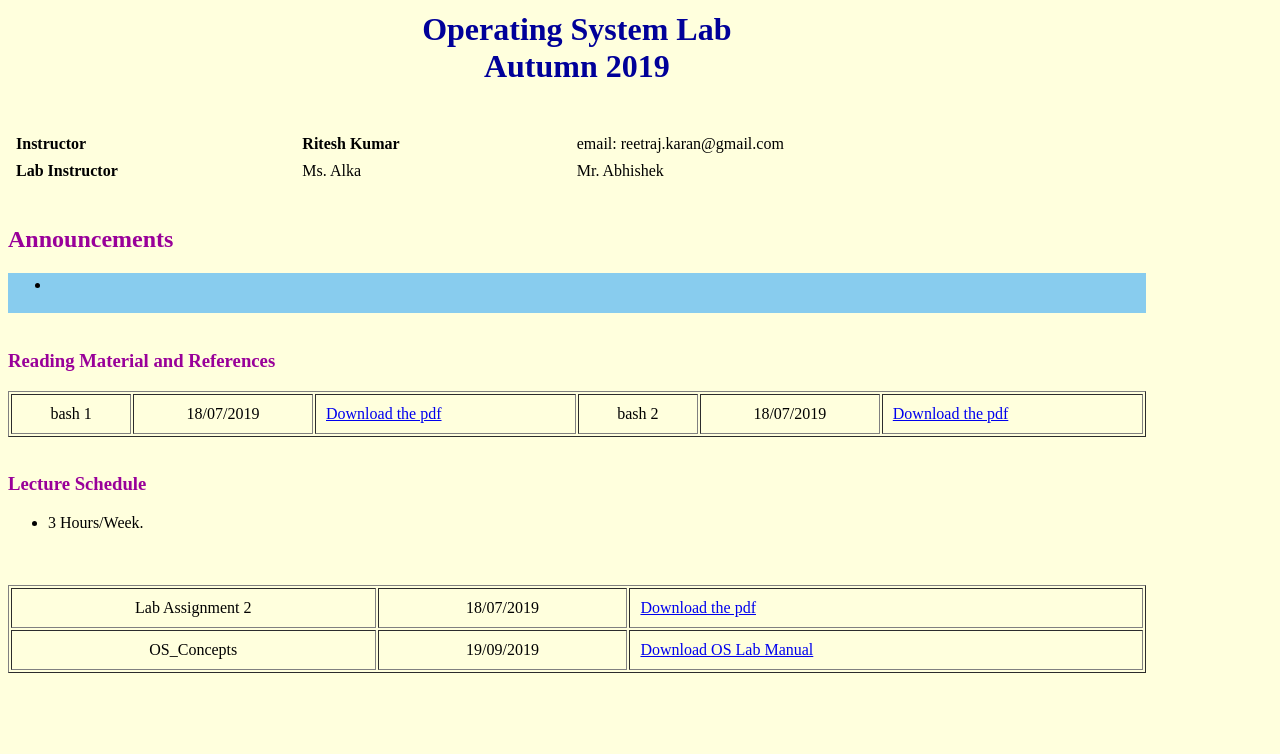
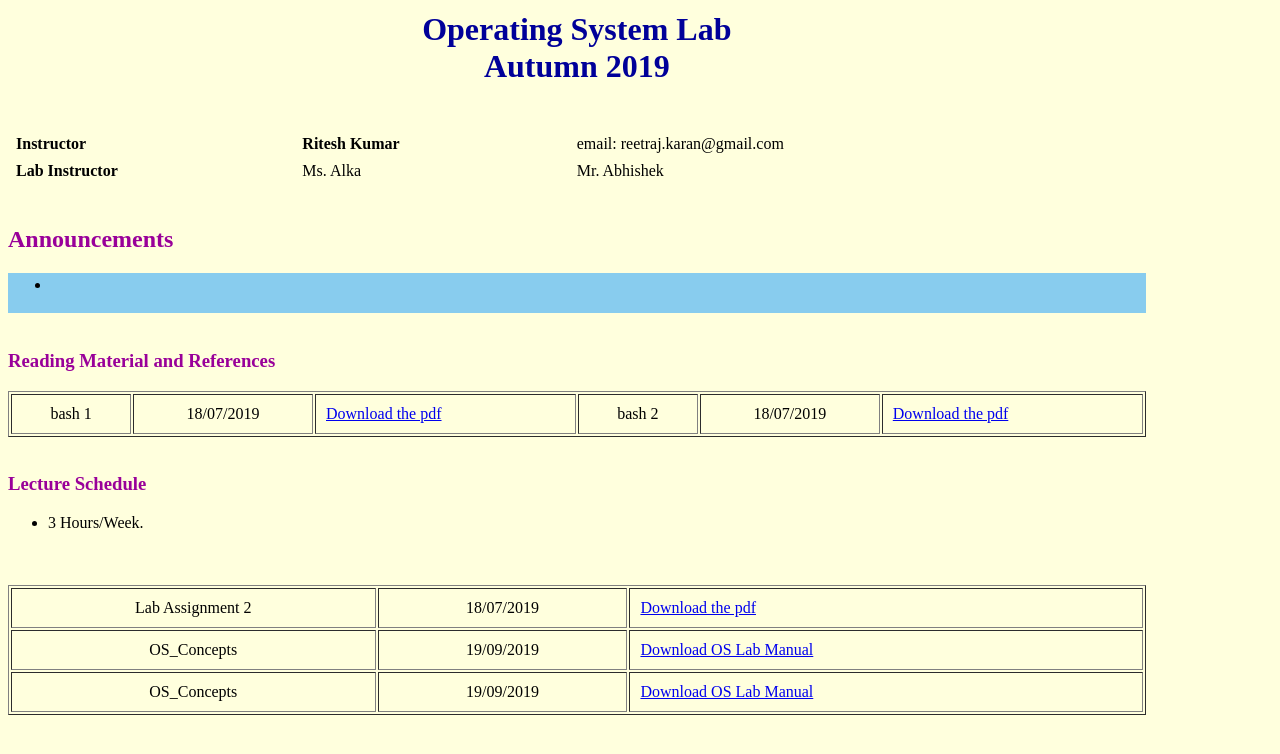
Before and after one commit to reetraj/reetraj.github.io, a plain HTML site: page OS/index.html in a window 1280 px wide. Drawn offline with Linux system fonts and the light colour scheme.

Commit message:
Update index.html

```diff
--- a/OS/index.html
+++ b/OS/index.html
@@ -60,6 +60,7 @@
 <table border=1 width=90% cellpadding="10">
 <tr><td align="center"> Lab Assignment 2 </td><td align="center">18/07/2019</td><td align=> <a href="A2.pdf" download="A2.pdf">Download the pdf</a></td></tr>
 <tr><td align="center"> OS_Concepts </td><td align="center">19/09/2019</td><td align=> <a href="os lab.ods" download="os lab.ods">Download OS Lab Manual</a></td></tr>
+  <tr><td align="center"> OS_Concepts </td><td align="center">19/09/2019</td><td align=> <a href="OS lab manual.pdf" download="OS lab manual.pdf">Download OS Lab Manual</a></td></tr>
   </tr>
 </table>
 
```
